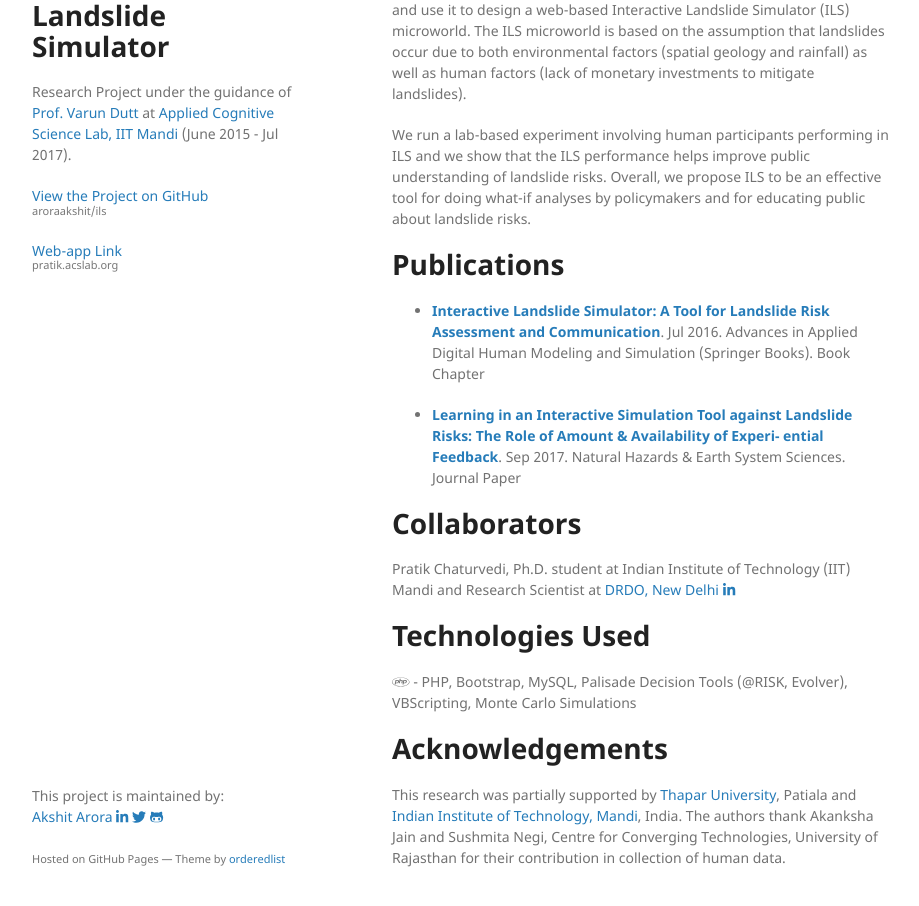
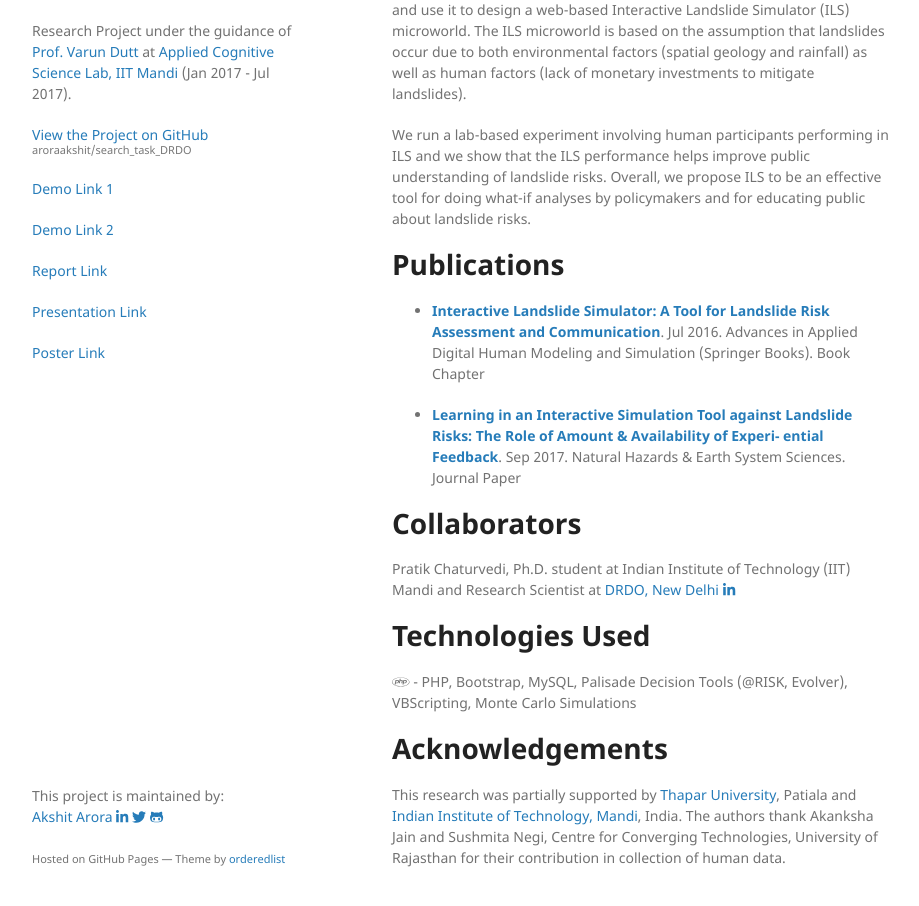
Before and after one commit to akshitarora/search_task_DRDO, a Jekyll site: the page built from index.md, in a window 1280 px wide and 1194 px high. Shown: the part 256-1162 px from the top of the window, without its empty margins (178-1097 px from the left). Built offline with Jekyll 4.4.1, drawn with Linux system fonts in a browser that asks for light colours; nearby versions of some CDN libraries; our own code applies the rules of GitHub Pages for plain Markdown files; some of the changed text lies outside the part shown.

Commit message:
added ar.jpg

```diff
--- a/_config.yml
+++ b/_config.yml
@@ -1,5 +1,5 @@
-title: Interactive Landslide Simulator
-description: Research Project under the guidance of <a href="https://faculty.iitmandi.ac.in/~varun/">Prof. Varun Dutt</a> at <a href="http://acslab.org/">Applied Cognitive Science Lab, IIT Mandi</a> (June 2015 - Jul 2017).
+title: AR - Treasure Hunt
+description: Research Project under the guidance of <a href="https://faculty.iitmandi.ac.in/~varun/">Prof. Varun Dutt</a> at <a href="http://acslab.org/">Applied Cognitive Science Lab, IIT Mandi</a> (Jan 2017 - Jul 2017).
 show_downloads: false
 google_analytics: 'UA-109066326-3'
 theme: jekyll-theme-minimal
--- a/_layouts/default.html
+++ b/_layouts/default.html
@@ -17,16 +17,22 @@
   <body>
     <div class="wrapper">
       <header>
-        <img src="https://github.com/aroraakshit/ils/raw/gh-pages/ils.jpg" width=80% />
+        <img src="https://github.com/aroraakshit/ils/raw/gh-pages/ar.jpg" width=80% />
         <a href="{{ site.github.url }}"> <h1>{{ site.title | default: site.github.repository_name }}</h1> </a>
         <p>{{ site.description | default: site.github.project_tagline }}</p>
 
         <!-- {% if site.github.is_project_page %}
           <p class="view"><a href="{{ site.github.repository_url }}">View the Project on GitHub <small>{{ github_name }}</small></a></p>
         {% endif %} -->
-        <p class="view"><a href="https://github.com/aroraakshit/ils">View the Project on GitHub <small>aroraakshit/ils</small></a></p>
+        <p class="view"><a href="https://github.com/aroraakshit/search_task_DRDO">View the Project on GitHub <small>aroraakshit/search_task_DRDO</small></a></p>
 
-        <p class="view"><a href="http://pratik.acslab.org/">Web-app Link <small>pratik.acslab.org</small></a></p>
+        <p class="view"><a href="https://drive.google.com/file/d/0Bx-SHOouVGlrNVZ3Y1NpWm04X28/view?usp=sharing">Demo Link 1</a></p>
+
+        <p class="view"><a href="https://drive.google.com/open?id=0Bx-SHOouVGlrZE9tTlZ0OHFCNEU">Demo Link 2</a></p>
+        <p class="view"><a href="https://drive.google.com/file/d/0Bx-SHOouVGlrOGpXQjAtUzlubVE/view?usp=sharing">Report Link</a></p>
+        <p class="view"><a href="https://drive.google.com/file/d/0Bx-SHOouVGlrblBZUFBrVTlMa28/view?usp=sharing"> Presentation Link</a></p>
+        <p class="view"><a href="https://drive.google.com/file/d/0Bx-SHOouVGlrY2NwRExGVGIwTnc/view?usp=sharing"> Poster Link</a></p>
+
 
         {% if site.github.is_user_page %}
           <p class="view"><a href="{{ site.github.owner_url }}">View My GitHub Profile</a></p>
```
Also changed, not shown: README.md, ar.jpg (added), ils.jpg (deleted), 7 other files.
